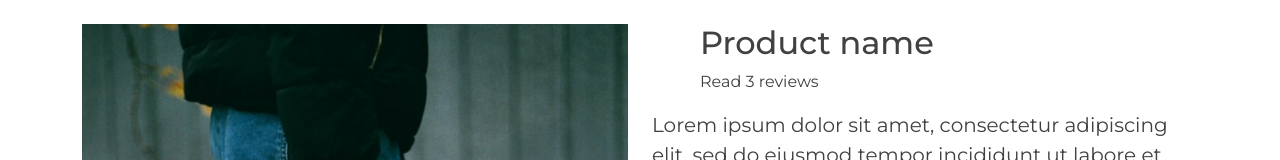
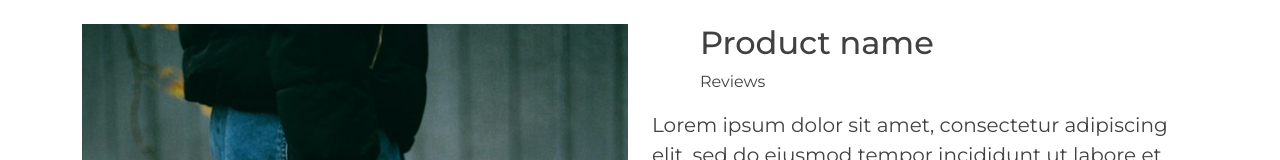
Before and after one commit to teehbee/frameworks_ca, a React (Vite) app: page /product in a window 1280 px wide. Shown: the part 190-350 px from the top of the page. Built offline with nearby package versions, Linux system fonts and the light colour scheme.

Commit message:
minor correction to product page

```diff
--- a/src/components/productPage/ProductInfo.jsx
+++ b/src/components/productPage/ProductInfo.jsx
@@ -15,7 +15,7 @@ function ProductInfo() {
         <div className="ps-md-5">
           <h1 className="pt-4 pt-md-0 fs-1-5-rem-to-2-rem">Product name</h1>
           <a className="text-decoration-none" href="#reviews">
-            <p className="fs-0-75rem-to-1-rem">Read 3 reviews</p>
+            <p className="fs-0-75rem-to-1-rem">Reviews</p>
           </a>
         </div>
         <div className="product-text-box">
```
